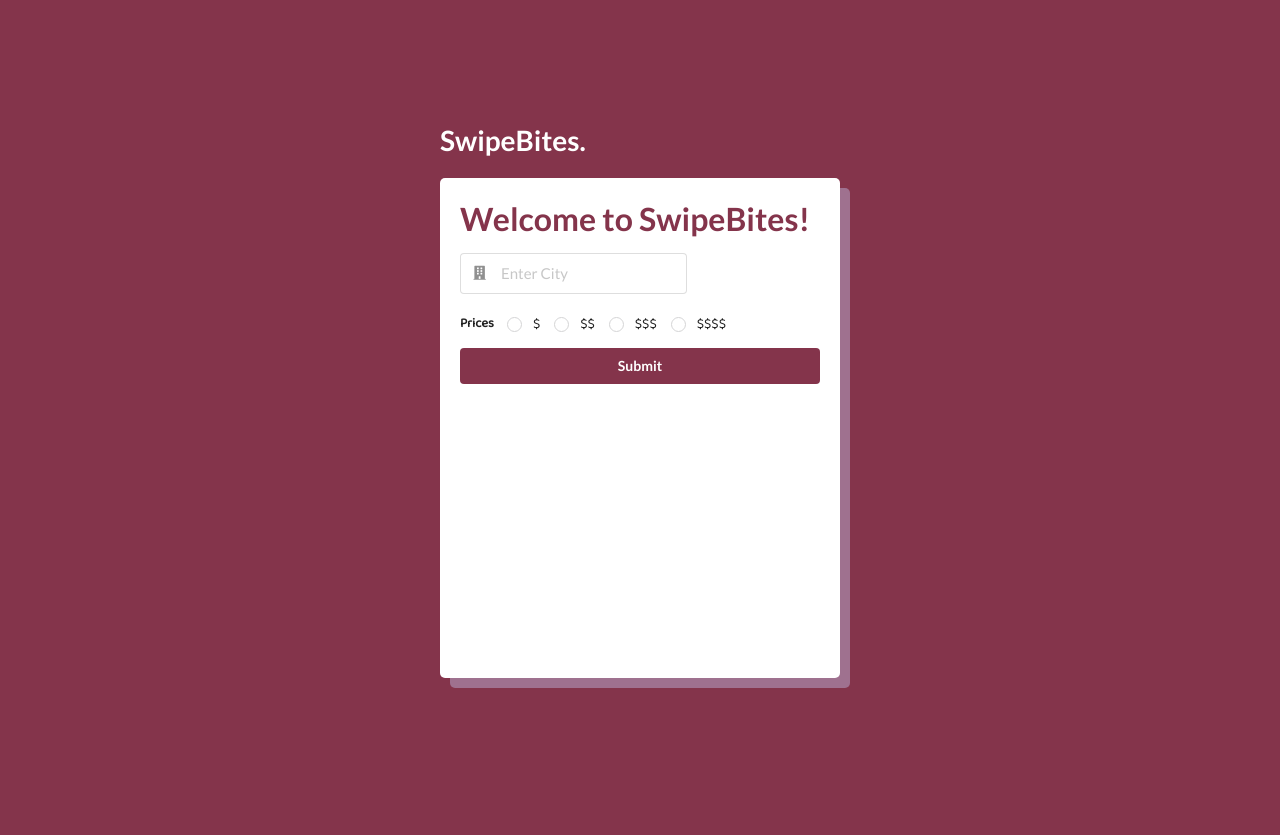
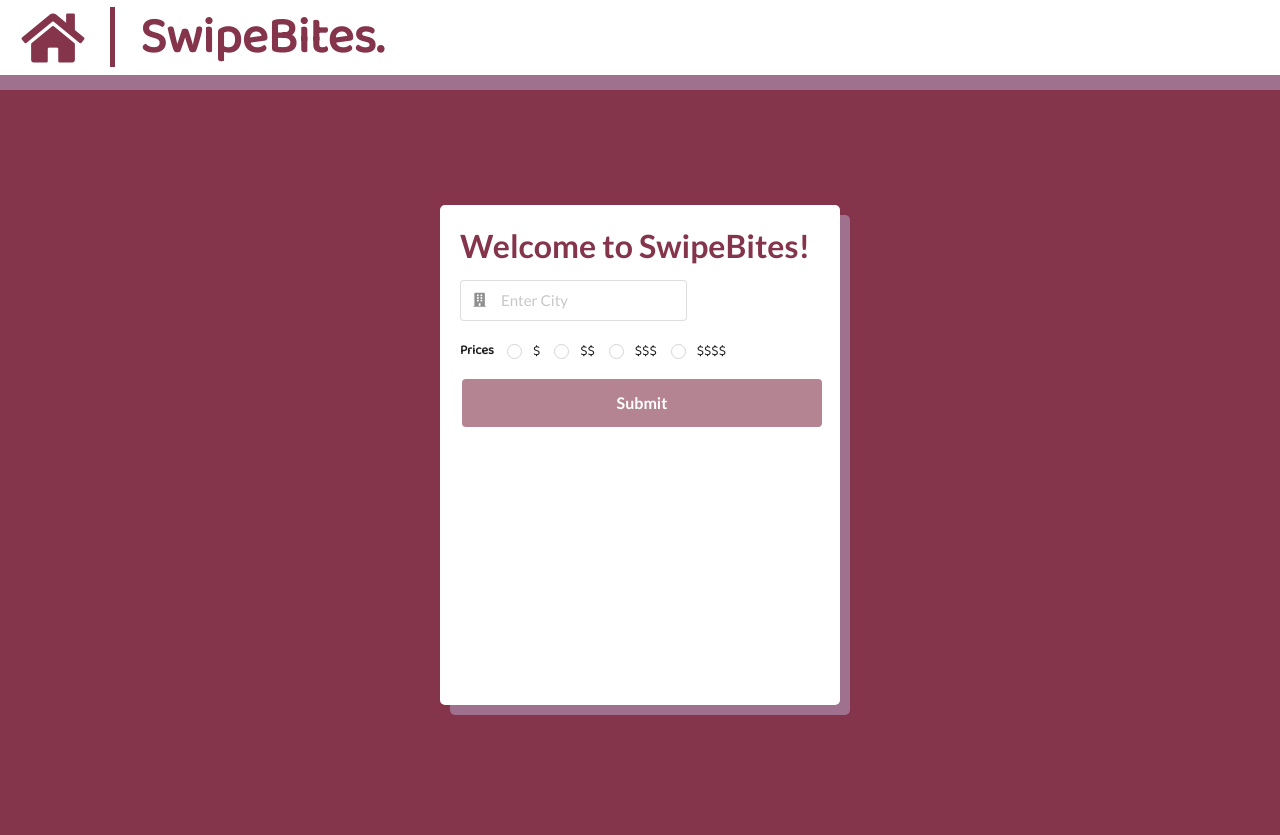
Before and after one commit to sunnyki0507/WebJam-SwipeBites, a Flask app: page / in a window 1280 px wide. Before the commit the page ends 688 px from the top, so only its background shows below. Run offline with Flask 3, Linux system fonts and the light colour scheme; some libraries are stand-ins or nearby versions.

Commit message:
merged code

```diff
--- a/static/styles.css
+++ b/static/styles.css
@@ -1,10 +1,40 @@
-body{
-    padding: 10em;
+
+.contains{
     display: grid;
+    height: 95%;
     place-content: center;
     background-color: #84344B;
 }
-
+.header{
+    position: relative;
+    width: 100%;
+    height: 75px;
+    background-color: white;
+    box-shadow: 10px 5px 0 10px #9F718F;
+}
+.vertical{
+    position: absolute;
+    left: 110px;
+    border-left: 5px solid #84344B;
+    height: 60px;
+    top: 7px;
+}
+.logo{
+    font-family: 'Baloo 2', sans-serif;
+    position: absolute;
+    color: #84344B;
+    font-size: 50px;
+    left: 140px;
+    top: 50%;
+    transform: translateY(-50%);
+}
+#homeIcon{
+    color: #84344B;
+    position: absolute;
+    top: 50%;
+    left: 20px;
+    transform: translateY(-50%);
+}
 p {
     color: black;
     font-size: 30px;
@@ -32,8 +62,17 @@ h2{
 #full {
     width: 100%;
     background-color: #84344B;
-    color: #FFFFFF;
+    border: none;
+    color: white;
+    padding: 16px 32px;
+    text-align: center;
+    font-size: 16px;
+    margin: 4px 2px;
+    opacity: 0.6;
+    transition: 0.3s;
 }
+
+#full:hover {opacity: 1}
 
 #locationInput{
     font-size: 15px;
--- a/templates/index.html
+++ b/templates/index.html
@@ -28,10 +28,12 @@
 </head>
 
 <body>
-  <div class = "header" >
-      <h1>SwipeBites.</h1>
-  </div><br>
-
+<div class="header">
+    <i class = "huge home icon" id = "homeIcon" onclick = "go_home()"></i>
+    <div class = "vertical"></div>
+    <b class = "logo">SwipeBites.</b>
+</div>
+<div class = "contains">
 <div class = "container">
     <h2>Welcome to SwipeBites!</h2>
 
@@ -72,6 +74,7 @@
 
     <button class="ui button" id="full" onclick="begin_swipe()">Submit</button>
 </div>
+</div>
 
 
 </body>
```
Also changed, not shown: static/script.js (+35 -0 lines), static/tinder.css (+105 -6 lines), templates/tinder.html (+54 -24 lines). Lines whose indentation alone changed are shown as unchanged.
